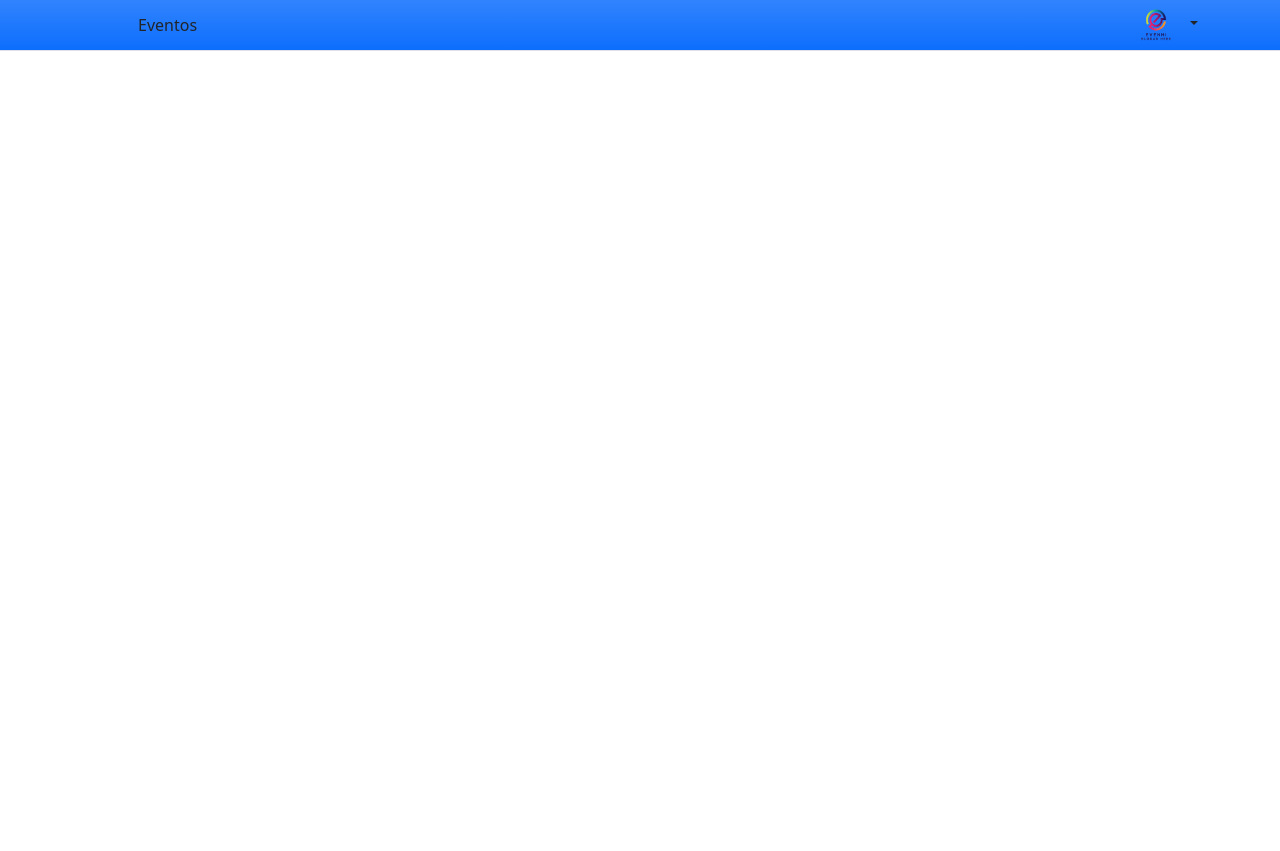
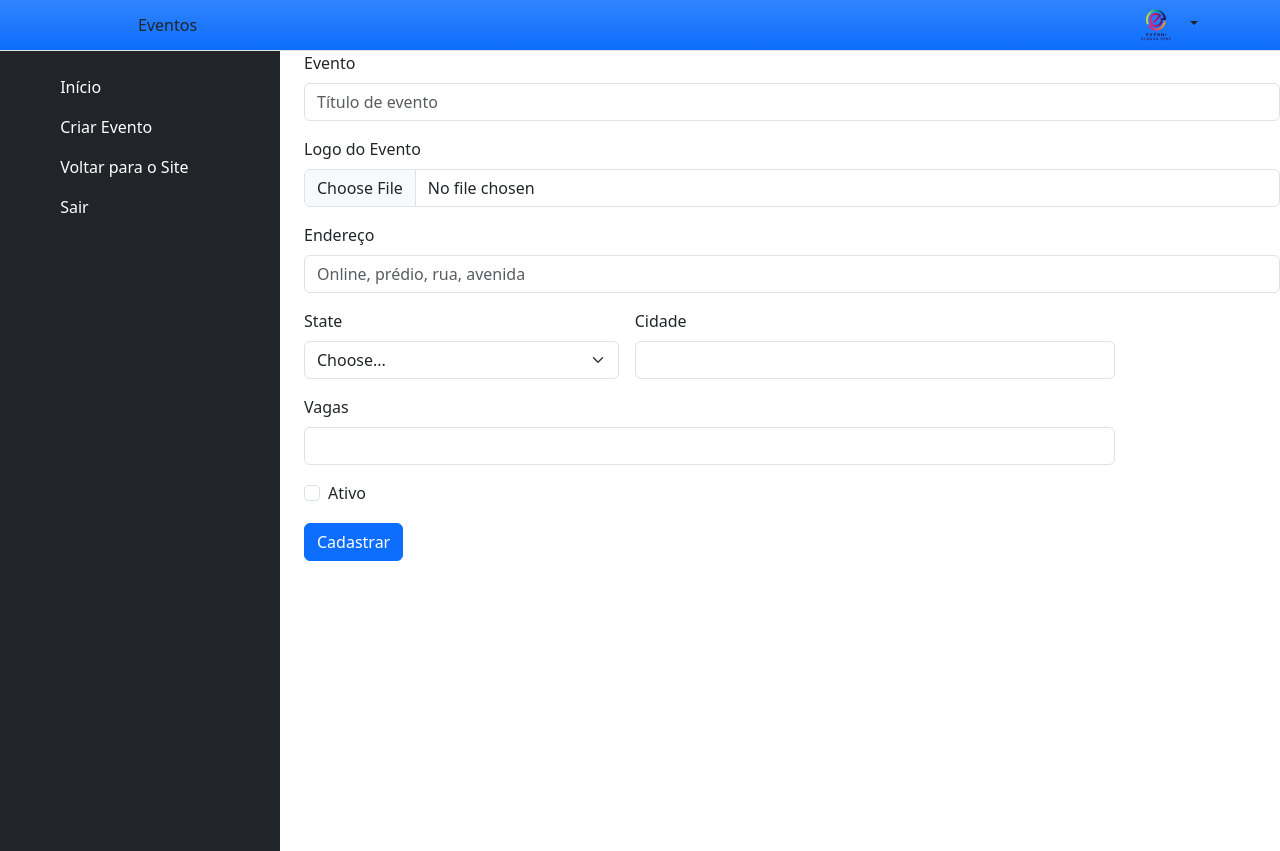
Before and after one commit to leno1moraes/evenhi-frontend, an Angular app in the folder evenhi/: page /admin/event/create in a window 1280 px wide. Before the commit this address led to /. Before the commit the page ends 800 px from the top, so only its background shows below. Built offline with nearby package versions, Linux system fonts and the light colour scheme.

Commit message:
dashboard admin

```diff
--- a/evenhi/src/app/administrator/administrator.component.html
+++ b/evenhi/src/app/administrator/administrator.component.html
@@ -5,26 +5,27 @@
       <div class="d-flex flex-column flex-shrink-0 p-3 text-white bg-dark" style="width: 280px;">
         <ul class="nav nav-pills flex-column mb-auto">
           <li class="nav-item">
-            <a href="/admin" class="nav-link active" aria-current="page">
-              <svg class="bi me-2" width="16" height="16"><use xlink:href="#home"/></svg>
+            <a href="/admin/event/list" class="nav-link text-white" aria-current="page" (click)="goToInicio()">
+              <!-- <svg class="bi me-2" width="16" height="16"><use xlink:href="#home"/></svg> -->
+              <svg class="bi me-2" width="16" height="16"></svg>
               Início
             </a>
           </li>
           <li>
-            <a href="/admin" class="nav-link text-white">
-              <svg class="bi me-2" width="16" height="16"><use xlink:href="#speedometer2"/></svg>
+            <a href="/admin/event/create" class="nav-link text-white" aria-current="page" (click)="goToCriarEvento()">
+              <svg class="bi me-2" width="16" height="16"></svg>
               Criar Evento
             </a>
           </li>
           <li>
-            <a href="/admin" class="nav-link text-white">
-              <svg class="bi me-2" width="16" height="16"><use xlink:href="#table"/></svg>
+            <a href="/" class="nav-link text-white">
+              <svg class="bi me-2" width="16" height="16"></svg>
               Voltar para  o Site
             </a>
           </li>
           <li>
-            <a href="/admin" class="nav-link text-white">
-              <svg class="bi me-2" width="16" height="16"><use xlink:href="#grid"/></svg>
+            <a href="/logout" class="nav-link text-white">
+              <svg class="bi me-2" width="16" height="16"></svg>
               Sair
             </a>
           </li>
@@ -34,7 +35,7 @@
   </div>
 
   <div class="col">
-    <main>
+    <main *ngIf="enableListEvent">
       <table class="table">
         <thead>
           <tr>
@@ -53,17 +54,170 @@
               <span *ngIf="evento.status === 0" class="text-secondary">Encerrado</span>
               <span *ngIf="evento.status === 1" class="text-primary">Ativo</span>
             </th>
-            <td> <a href="/admin" style="text-decoration: none; color: black;">{{evento.title}}</a> </td>
-            <td> <a href="/admin" style="text-decoration: none; color: black;">{{evento.date}}</a></td>
-            <td> <a href="/admin" style="text-decoration: none; color: black;">{{evento.location}}</a></td>
-            <td> <a href="/admin" style="text-decoration: none; color: black;">{{evento.customers}}</a></td>
-            <td> <a href="/admin" style="text-decoration: none;">detallhes</a></td>
+            <td> <a href="/admin/event/detail/{{evento.id}}" style="text-decoration: none; color: black;">{{evento.title}}</a> </td>
+            <td> <a href="/admin/event/detail/{{evento.id}}" style="text-decoration: none; color: black;">{{evento.date}}</a></td>
+            <td> <a href="/admin/event/detail/{{evento.id}}" style="text-decoration: none; color: black;">{{evento.location}}</a></td>
+            <td> <a href="/admin/event/detail/{{evento.id}}" style="text-decoration: none; color: black;">{{evento.customers}}</a></td>
+            <td> <a href="/admin/event/detail/{{evento.id}}" style="text-decoration: none;">detallhes</a></td>
           </tr>
 
         </tbody>
       </table>
     </main>
 
+    <main *ngIf="enableCreateEvent">
+      <form class="row g-3">
+
+        <div class="col-12">
+          <label for="inputTitleEvent" class="form-label">Evento</label>
+          <input type="text" class="form-control" id="inputTitleEvent" placeholder="Título de evento">
+        </div>
+
+        <div class="col-12">
+          <label for="inputTitleEvent" class="form-label">Logo do Evento</label>
+          <input class="form-control" type="file" id="formFile">
+        </div>
+
+        <div class="col-12">
+          <label for="inputAddress" class="form-label">Endereço</label>
+          <input type="text" class="form-control" id="inputAddress" placeholder="Online, prédio, rua, avenida">
+        </div>
+
+        <div class="col-md-4">
+          <label for="inputState" class="form-label">State</label>
+          <select id="inputState" class="form-select">
+            <option selected>Choose...</option>
+            <option>...</option>
+          </select>
+        </div>
+        <div class="col-md-6">
+          <label for="inputCity" class="form-label">Cidade</label>
+          <input type="text" class="form-control" id="inputCity">
+        </div>
+
+        <div class="col-10">
+          <label for="inputTicket" class="form-label">Vagas</label>
+          <input type="text" class="form-control" id="inputTicket">
+        </div>
+        <div class="col-2">
+        </div>
+        <!-- <div class="col-md-2">
+          <label for="inputZip" class="form-label">Zip</label>
+          <input type="text" class="form-control" id="inputZip">
+        </div> -->
+        <div class="col-12">
+          <div class="form-check">
+            <input class="form-check-input" type="checkbox" id="gridCheck">
+            <label class="form-check-label" for="gridCheck">
+              Ativo
+            </label>
+          </div>
+        </div>
+        <div class="col-12">
+          <button type="submit" class="btn btn-primary">Cadastrar</button>
+        </div>
+      </form>
+    </main>
+
+    <main *ngIf="enableDetailEvent">
+      <form class="row g-3">
+
+        <div class="col-12">
+          <label for="enableDetailEvent" class="form-label">Evento</label>
+          <input [(ngModel)]="eventModel.title"
+                  name="title"
+                  type="text"
+                  class="form-control"
+                  id="inputTitleEvent"
+                  placeholder="Título de evento"
+                  disabled>
+        </div>
+
+        <div class="col-12">
+          <label for="inputTitleEvent" class="form-label">Logo do Evento</label>
+          <!-- <input class="form-control" type="file" id="formFile"> -->
+          <input [(ngModel)]="eventModel.urlImage"
+                  name="urlImage"
+                  type="text"
+                  class="form-control"
+                  id="inputTitleEvent"
+                  placeholder="Título de evento"
+                  disabled>
+        </div>
+
+        <div class="col-12">
+          <label for="inputAddress" class="form-label">Endereço</label>
+          <input [(ngModel)]="eventModel.location"
+                  name="location"
+                  type="text"
+                  class="form-control"
+                  id="inputAddress"
+                  placeholder="Online, prédio, rua, avenida"
+                  disabled>
+        </div>
+
+        <div class="col-md-4">
+          <label for="inputState" class="form-label">State</label>
+          <select id="inputState" class="form-select">
+            <option selected>Choose...</option>
+            <option>...</option>
+          </select>
+        </div>
+        <div class="col-md-6">
+          <label for="inputCity" class="form-label">Cidade</label>
+          <input [(ngModel)]="eventModel.location"
+                  name="location"
+                  type="text"
+                  class="form-control"
+                  id="inputCity"
+                  disabled>
+        </div>
+
+        <div class="col-10">
+          <label for="inputTicket" class="form-label">Vagas</label>
+          <input [(ngModel)]="eventModel.customers"
+                  name="customers"
+                  type="text"
+                  class="form-control"
+                  id="inputTicket"
+                  disabled>
+        </div>
+        <div class="col-2">
+        </div>
+        <div class="col-12">
+          <div class="form-check">
+
+            <input *ngIf="eventModel.status === 1"
+                    class="form-check-input"
+                    type="checkbox"
+                    id="gridCheck"
+                    checked
+                    disabled>
+            <label *ngIf="eventModel.status === 1"
+                    class="text-primary fw-bold form-check-label"
+                    for="gridCheck">
+              Ativo
+            </label>
+
+            <input *ngIf="eventModel.status === 0"
+                    class="form-check-input"
+                    type="checkbox"
+                    id="gridCheck"
+                    disabled>
+            <label *ngIf="eventModel.status === 0"
+                    class="text-secondary fw-bold form-check-label"
+                    for="gridCheck">
+              Encerrado
+            </label>
+
+          </div>
+        </div>
+        <div class="col-12">
+          <button type="submit" class="btn btn-primary">Cadastrar</button>
+        </div>
+      </form>
+    </main>
+
   </div>
 
 </div>
--- a/evenhi/src/app/administrator/administrator.component.ts
+++ b/evenhi/src/app/administrator/administrator.component.ts
@@ -1,28 +1,81 @@
 import { CommonModule } from '@angular/common';
 import { Component } from '@angular/core';
+import { ActivatedRoute, Router } from '@angular/router';
+import { EventModel } from '../models/event-model.model';
+import { Injectable } from '@angular/core';
+import { FormsModule } from '@angular/forms';
 
 @Component({
   selector: 'app-administrator',
   standalone: true,
-  imports: [CommonModule],
+  imports: [CommonModule, FormsModule],
   templateUrl: './administrator.component.html',
   styleUrl: './administrator.component.css'
 })
 export class AdministratorComponent {
 
   events = [
-    {status: 1, title: 'Congresso de Gatronoia', urlImage: 'assets/images/evenhi-logo.png', location: 'Belo Horizonte - MG', date: 'SAB, 23 NOV . 21:00', customers: 100 },
-    {status: 0, title: 'Palestra', urlImage: 'assets/images/evenhi-logo.png', location: 'Belo Horizonte - MG', date: 'SAB, 23 NOV . 21:00', customers: 80 },
-    {status: 0, title: 'Dog pra cachorro', urlImage: 'assets/images/evenhi-logo.png', location: 'Belo Horizonte - MG', date: 'SAB, 23 NOV . 21:00', customers: 200 },
-    {status: 1, title: 'Palestra Dra Laura', urlImage: 'assets/images/evenhi-logo.png', location: 'Belo Horizonte - MG', date: 'SAB, 23 NOV . 21:00', customers: 115 },
-    {status: 0, title: 'Aula aberta', urlImage: 'assets/images/evenhi-logo.png', location: 'Belo Horizonte - MG', date: 'SAB, 23 NOV . 21:00', customers: 75 },
-    {status: 1, title: 'Cinema Novo', urlImage: 'assets/images/evenhi-logo.png', location: 'Belo Horizonte - MG', date: 'SEX, 15 DEZ . 19:00', customers: 220 },
+    {id: 1, status: 1, title: 'Congresso de Gatronoia', urlImage: 'assets/images/evenhi-logo.png', location: 'Belo Horizonte - MG', date: 'SAB, 23 NOV . 21:00', customers: 100 },
+    {id: 2, status: 0, title: 'Palestra', urlImage: 'assets/images/evenhi-logo.png', location: 'Belo Horizonte - MG', date: 'SAB, 23 NOV . 21:00', customers: 80 },
+    {id: 3, status: 0, title: 'Dog pra cachorro', urlImage: 'assets/images/evenhi-logo.png', location: 'Belo Horizonte - MG', date: 'SAB, 23 NOV . 21:00', customers: 200 },
+    {id: 4, status: 1, title: 'Palestra Dra Laura', urlImage: 'assets/images/evenhi-logo.png', location: 'Belo Horizonte - MG', date: 'SAB, 23 NOV . 21:00', customers: 115 },
+    {id: 5, status: 0, title: 'Aula aberta', urlImage: 'assets/images/evenhi-logo.png', location: 'Belo Horizonte - MG', date: 'SAB, 23 NOV . 21:00', customers: 75 },
+    {id: 6, status: 1, title: 'Cinema Novo', urlImage: 'assets/images/evenhi-logo.png', location: 'Belo Horizonte - MG', date: 'SEX, 15 DEZ . 19:00', customers: 220 },
   ];
 
   pageSize = 3;  // Eventos por página
   currentPage = 1;
+  activeLinkInicio = 'active';
+  activeLinkCriarEvento = '';
+  enableListEvent = false;
+  enableCreateEvent = false;
+  enableDetailEvent = false;
+  eventModel!: EventModel;
 
 
+  constructor(
+    private router: Router,
+    private route: ActivatedRoute,
+  ) { }
+
+  ngOnInit(){
+    const actionRoute = this.route.snapshot.paramMap.get('action');
+    if (actionRoute === 'list'){
+      this.enableListEvent = true;
+    }
+    if (actionRoute === 'create'){
+      this.enableCreateEvent = true;
+    }
+    if (actionRoute === 'detail'){
+      const idEvent = this.route.snapshot.paramMap.get('id');
+      if (idEvent){
+        const eventData = this.events.find(event => event.id === Number(idEvent));
+        if (eventData) {
+          this.eventModel = new EventModel(
+            eventData.id,
+            eventData.status,
+            eventData.title,
+            eventData.urlImage,
+            eventData.location,
+            eventData.date,
+            eventData.customers
+          );
+          this.enableDetailEvent = true;
+        }
+      }
+    }
+    console.log("ActionRoute: ", actionRoute);
+  }
+
+  public goToInicio(){
+    this.activeLinkInicio = 'active';
+    this.activeLinkCriarEvento = '';
+  }
+
+  public goToCriarEvento(){
+    this.activeLinkInicio = '';
+    this.activeLinkCriarEvento = 'active';
+  }
 
   get paginatedEvents() {
     const startIndex = (this.currentPage - 1) * this.pageSize;
@@ -30,7 +83,6 @@ export class AdministratorComponent {
     return this.events.slice(startIndex, endIndex);
   }
 
-  // Calcula o número total de páginas
   get totalPages() {
     return Math.ceil(this.events.length / this.pageSize);
   }
--- a/evenhi/src/app/app.routes.ts
+++ b/evenhi/src/app/app.routes.ts
@@ -19,7 +19,11 @@ export const routes: Routes = [
         component: ListEventComponent
     },
     {
-        path: 'admin',
+        path: 'admin/event/:action',
+        component: AdministratorComponent
+    },
+    {
+        path: 'admin/event/:action/:id',
         component: AdministratorComponent
     }
 ];
--- /dev/null
+++ b/evenhi/src/app/models/user-model.ts
@@ -0,0 +1,3 @@
+export class UserModel {
+
+}
```
Also changed, not shown: evenhi/src/app/models/event-model.model.ts (added, +20 -0 lines), 2 other files (tests, documents, lock files or other folders).
